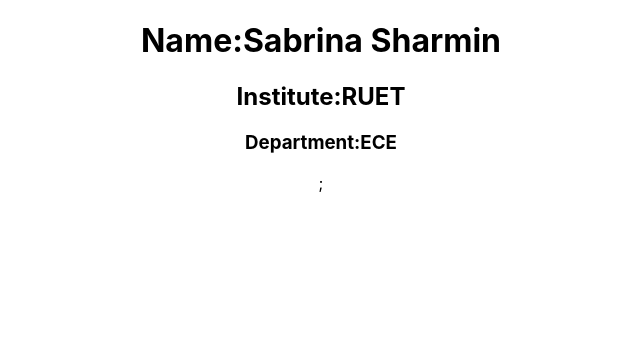
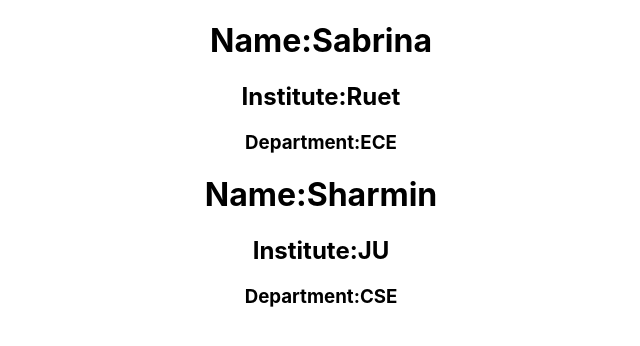
Before and after one commit to polin103109/react-examples, a React (Create React App) app: page / in a window 1280 px wide. Shown: the top 346 px of the page, without its empty margins (319-959 px from the left). Built offline with nearby package versions, Linux system fonts and the light colour scheme.

Commit message:
add props and use props

```diff
--- a/src/App.js
+++ b/src/App.js
@@ -1,22 +1,32 @@
 import "./App.css";
-function StudentIntro() {
-  const name = "Sabrina Sharmin";
-  const institute = "RUET";
-  const department = "ECE";
+function StudentIntro(props) {
+  // const name = "Sabrina Sharmin";
+  // const institute = "RUET";
+  // const department = "ECE";
   return (
     <div>
-      {console.log("rendered")}
-      <h1>{`Name:${name}`}</h1>
-      <h2>{`Institute:${institute}`}</h2>
-      <h3>{`Department:${department}`}</h3>
+      <h1>{`Name:${props.name}`}</h1>
+      <h2>{`Institute:${props.institute}`}</h2>
+      <h3>{`Department:${props.department}`}</h3>
     </div>
   );
 }
 
 function App() {
+  const student1 = {
+    name: "Sabrina",
+    institute: "Ruet",
+    department: "ECE",
+  };
+  const student2 = {
+    name: "Sharmin",
+    institute: "JU",
+    department: "CSE",
+  };
   return (
     <div className="App">
-      <StudentIntro />;
+      <StudentIntro {...student1} />
+      <StudentIntro {...student2} />
     </div>
   );
 }
```
